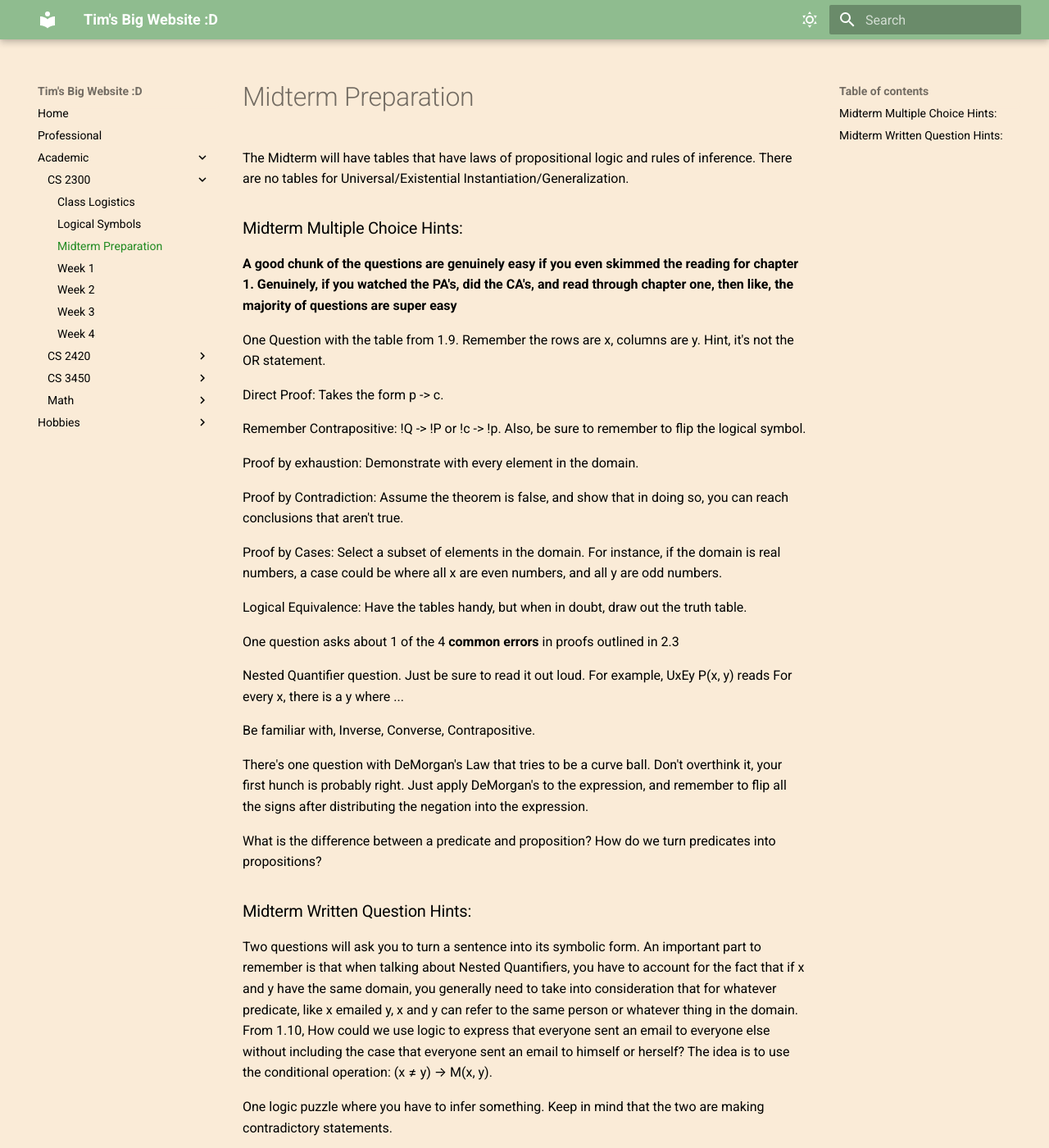
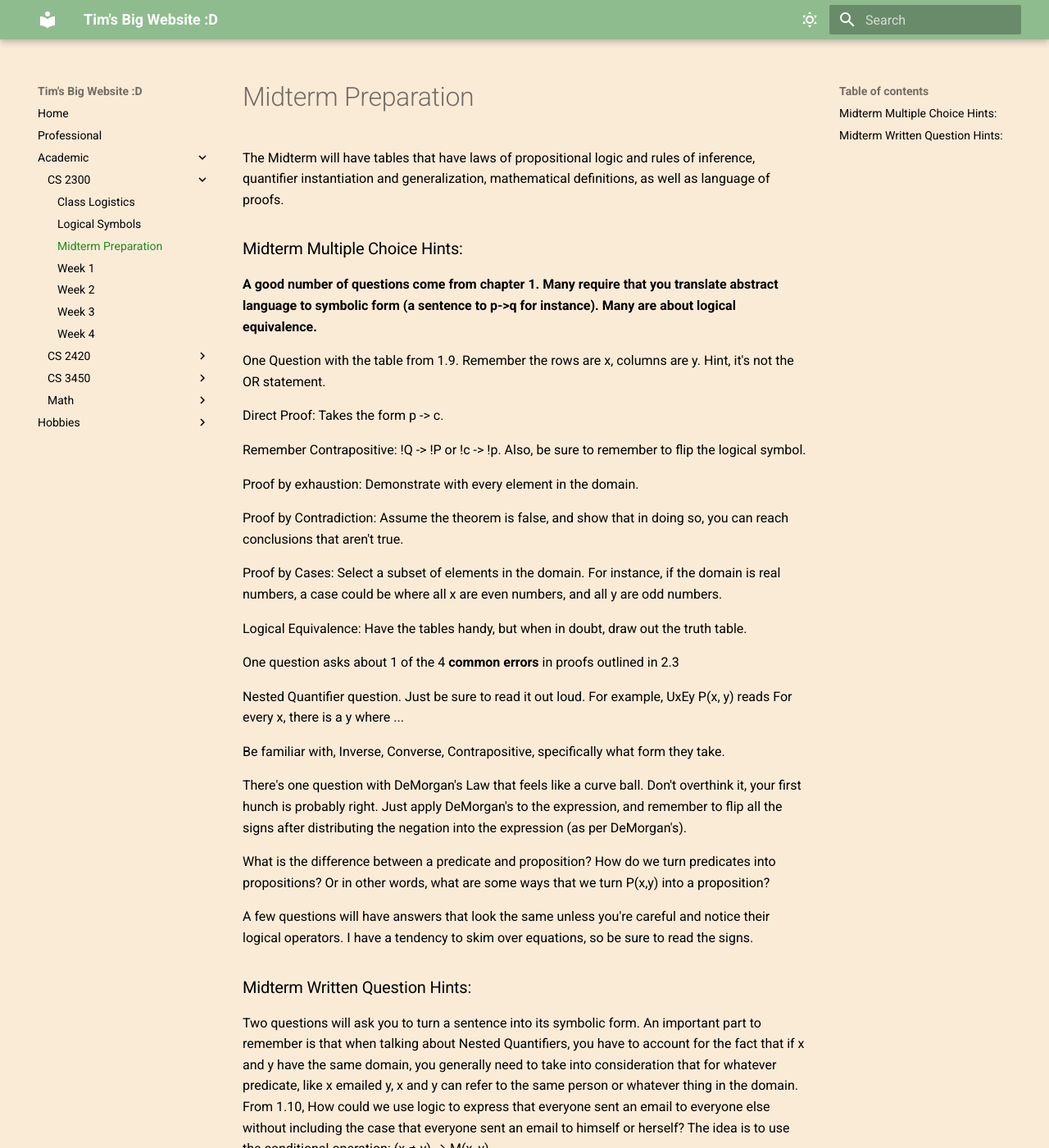
Before and after one commit to fishslips/TimSeverance, an MkDocs documentation site: the page built from docs/Academic/CS-2300/Midterm Preparation.md, in a window 1280 px wide and 1400 px high. Shown: the whole window at 82% size. Built offline with MkDocs 1.6.1 and Material for MkDocs 9.7.7, drawn with Linux system fonts in a browser that asks for light colours.

Commit message:
Update Midterm Preparation.md

```diff
--- a/docs/Academic/CS-2300/Midterm Preparation.md
+++ b/docs/Academic/CS-2300/Midterm Preparation.md
@@ -1,10 +1,8 @@
-The Midterm will have tables that have laws of propositional logic and rules of inference. There are no tables for Universal/Existential Instantiation/Generalization.
-
-
+The Midterm will have tables that have laws of propositional logic and rules of inference, quantifier instantiation and generalization, mathematical definitions, as well as language of proofs.
 
 ### Midterm Multiple Choice Hints:
 
-**A good chunk of the questions are genuinely easy if you even skimmed the reading for chapter 1. Genuinely, if you watched the PA's, did the CA's, and read through chapter one, then like, the majority of questions are super easy**
+**A good number of questions come from chapter 1. Many require that you translate abstract language to symbolic form (a sentence to p->q for instance). Many are about logical equivalence.**
 
 One Question with the table from 1.9. Remember the rows are x, columns are y. Hint, it's not the OR statement.
 
@@ -24,11 +22,13 @@ One question asks about 1 of the 4 **common errors** in proofs outlined in 2.3
 
 Nested Quantifier question. Just be sure to read it out loud. For example, UxEy P(x, y) reads For every x, there is a y where ...
 
-Be familiar with, Inverse, Converse, Contrapositive.
+Be familiar with, Inverse, Converse, Contrapositive, specifically what form they take.
 
-There's one question with DeMorgan's Law that tries to be a curve ball. Don't overthink it, your first hunch is probably right. Just apply DeMorgan's to the expression, and remember to flip all the signs after distributing the negation into the expression.
+There's one question with DeMorgan's Law that feels like a curve ball. Don't overthink it, your first hunch is probably right. Just apply DeMorgan's to the expression, and remember to flip all the signs after distributing the negation into the expression (as per DeMorgan's).
 
-What is the difference between a predicate and proposition? How do we turn predicates into propositions?
+What is the difference between a predicate and proposition? How do we turn predicates into propositions? Or in other words, what are some ways that we turn P(x,y) into a proposition?
+
+A few questions will have answers that look the same unless you're careful and notice their logical operators. I have a tendency to skim over equations, so be sure to read the signs.
 
 ### Midterm Written Question Hints:
 
```
